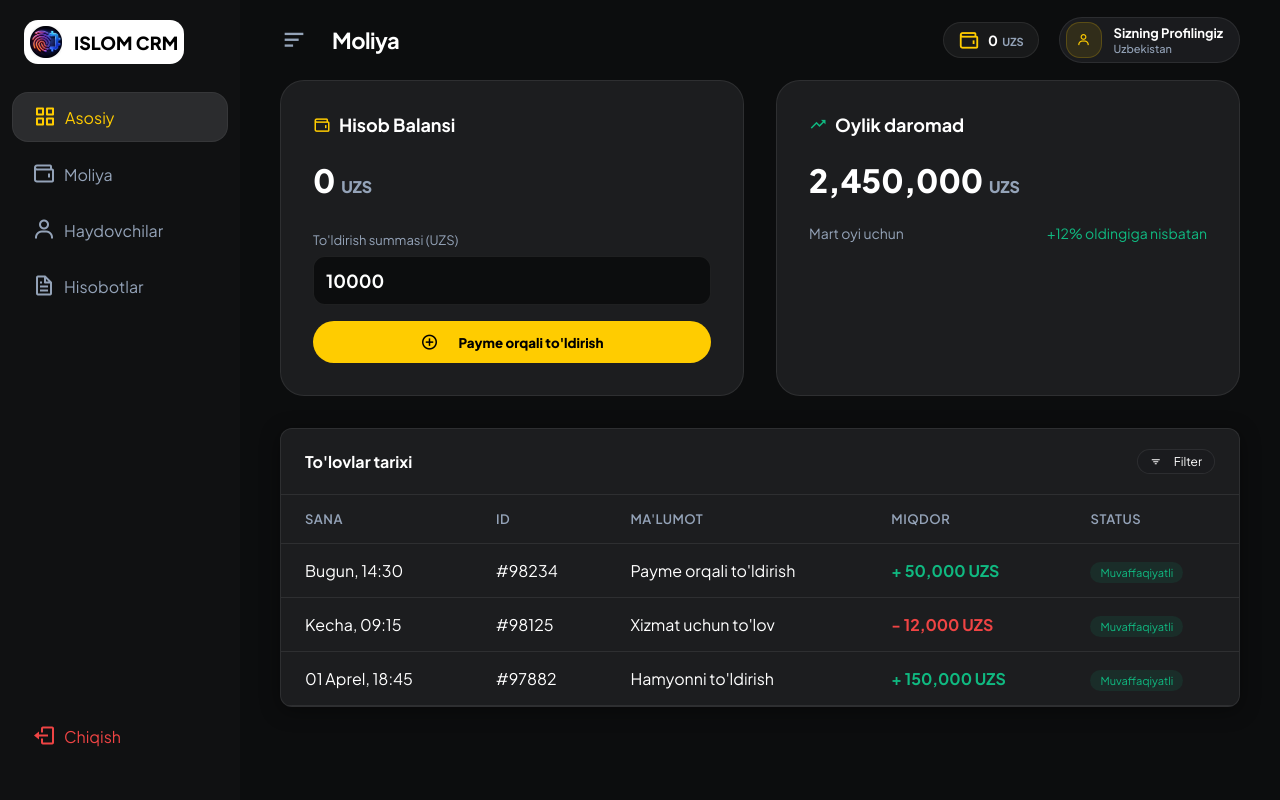
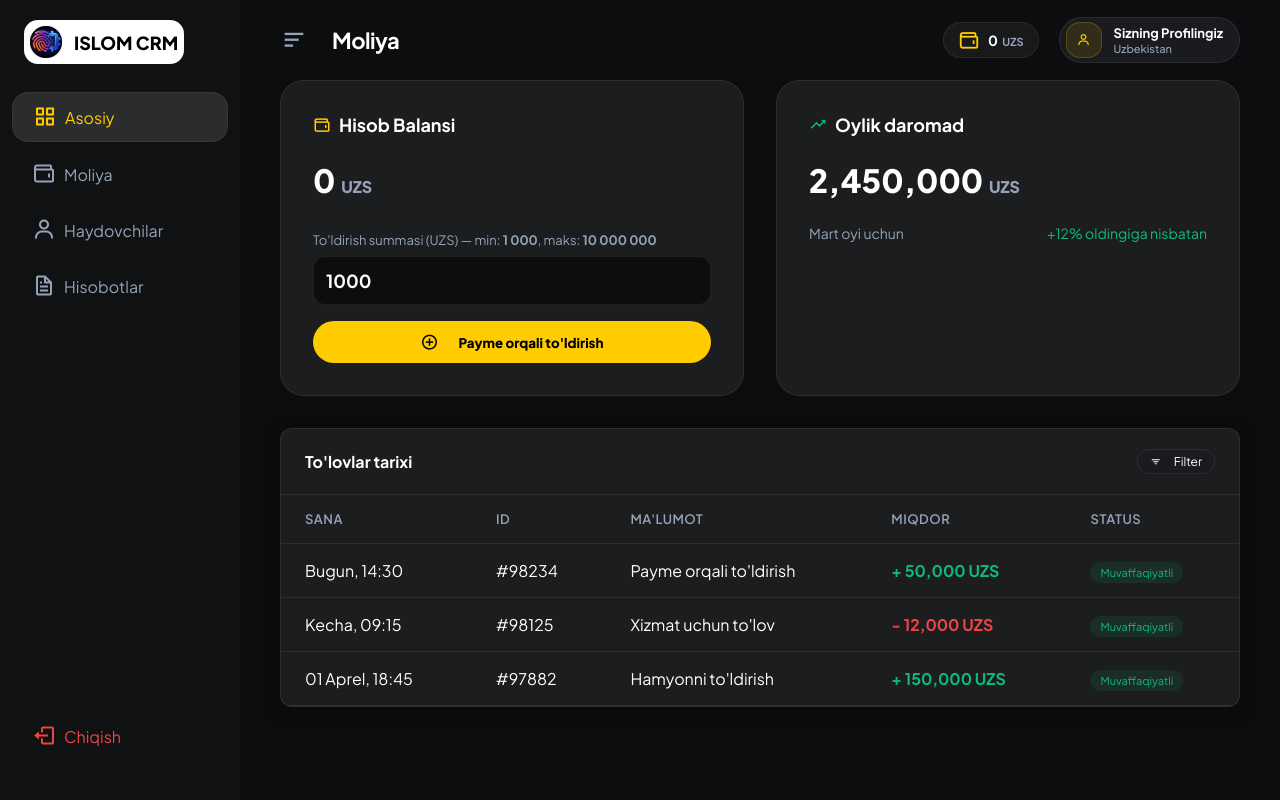
Before and after one commit to islampayments-byte/IslomCRM.uz, a Flask app: page /user/finance in a window 1280 px wide. Run offline with Flask 3, Linux system fonts and the light colour scheme; a user stored in the database is signed in; data that the repository does not hold is empty.

Commit message:
Feature: Admin can set min/max topup amounts, dynamic validation in user finance

```diff
--- a/admin/routes.py
+++ b/admin/routes.py
@@ -39,6 +39,11 @@ def settings():
         settings.payme_secret_key = request.form.get('secret_key')
         settings.payme_test_key = request.form.get('test_key')
         settings.is_test_mode = 'is_test_mode' in request.form
+        try:
+            settings.min_topup_amount = int(request.form.get('min_topup_amount', 1000))
+            settings.max_topup_amount = int(request.form.get('max_topup_amount', 10000000))
+        except (ValueError, TypeError):
+            pass
         db.session.commit()
         flash("Sozlamalar muvaffaqiyatli saqlandi!", "success")
         return redirect(url_for('admin.settings'))
--- a/models.py
+++ b/models.py
@@ -34,6 +34,8 @@ class PaymentSettings(db.Model):
     payme_secret_key = db.Column(db.String(255))
     payme_test_key = db.Column(db.String(255))
     is_test_mode = db.Column(db.Boolean, default=True)
+    min_topup_amount = db.Column(db.Integer, default=1000)
+    max_topup_amount = db.Column(db.Integer, default=10000000)
 
 class Transaction(db.Model):
     __tablename__ = 'transactions'
--- a/templates/user/finance.html
+++ b/templates/user/finance.html
@@ -31,8 +31,12 @@
             </div>
 
             <form action="{{ url_for('user.topup_payme') }}" method="POST" style="margin-top: 24px;">
-                <label style="display: block; margin-bottom: 8px; font-size: 13px; color: var(--text-muted);">To'ldirish summasi (UZS)</label>
-                <input type="number" name="amount" min="1000" step="1000" value="10000" required
+                <label style="display: block; margin-bottom: 8px; font-size: 13px; color: var(--text-muted);">
+                    To'ldirish summasi (UZS) — min: <strong>{{ "{:,}".format(min_amount).replace(',', ' ') }}</strong>,
+                    maks: <strong>{{ "{:,}".format(max_amount).replace(',', ' ') }}</strong>
+                </label>
+                <input type="number" name="amount" min="{{ min_amount }}" max="{{ max_amount }}" step="1000"
+                       value="{{ min_amount }}" required
                        style="width: 100%; padding: 12px; border-radius: 12px; background: #0c0d0e; border: 1px solid var(--border-color); color: #fff; margin-bottom: 16px; font-size: 18px; font-weight: 700;">
 
                 <button type="submit" class="user-pill" style="width: 100%; justify-content: center; background: var(--primary-color); color: #000; border: none; font-weight: 800; padding: 12px; cursor: pointer;">
--- a/user/routes.py
+++ b/user/routes.py
@@ -14,7 +14,10 @@ def dashboard():
 @user_bp.route('/finance')
 @login_required
 def finance():
-    return render_template('user/finance.html')
+    settings = PaymentSettings.query.first()
+    min_amount = settings.min_topup_amount if settings else 1000
+    max_amount = settings.max_topup_amount if settings else 10000000
+    return render_template('user/finance.html', min_amount=min_amount, max_amount=max_amount)
 
 @user_bp.route('/topup/payme', methods=['POST'])
 @login_required
@@ -25,11 +28,18 @@ def topup_payme():
         return redirect(url_for('user.finance'))
 
     amount = int(amount)
-    if amount < 1000:
-        flash("Minimal summa - 1000 so'm", "danger")
+    settings = PaymentSettings.query.first()
+    min_amount = settings.min_topup_amount if settings else 1000
+    max_amount = settings.max_topup_amount if settings else 10000000
+
+    if amount < min_amount:
+        flash(f"Minimal to'ldirish summasi — {min_amount:,} so'm".replace(',', ' '), "danger")
         return redirect(url_for('user.finance'))
 
-    settings = PaymentSettings.query.first()
+    if amount > max_amount:
+        flash(f"Maksimal to'ldirish summasi — {max_amount:,} so'm".replace(',', ' '), "danger")
+        return redirect(url_for('user.finance'))
+
     if not settings or not settings.payme_merchant_id:
         flash("To'lov tizimi hali sozlanmagan. Iltimos, adminga murojaat qiling.", "warning")
         return redirect(url_for('user.finance'))
@@ -37,13 +47,9 @@ def topup_payme():
     # Payme expects amount in tiyin (1 sum = 100 tiyin)
     amount_tiyin = amount * 100
     merchant_id = settings.payme_merchant_id
-
-    # Structure for Payme: m={merchant_id};ac.phone={phone};a={amount_tiyin}
-    # Using phone number without '+' for Payme identification
     phone_clean = current_user.phone.replace('+', '')
     params = f"m={merchant_id};ac.phone={phone_clean};a={amount_tiyin}"
     encoded_params = base64.b64encode(params.encode()).decode()
-
     payme_url = f"https://checkout.payme.uz/{encoded_params}"
 
     # Create pending transaction
```
Also changed, not shown: templates/admin/settings.html (+15 -0 lines).
